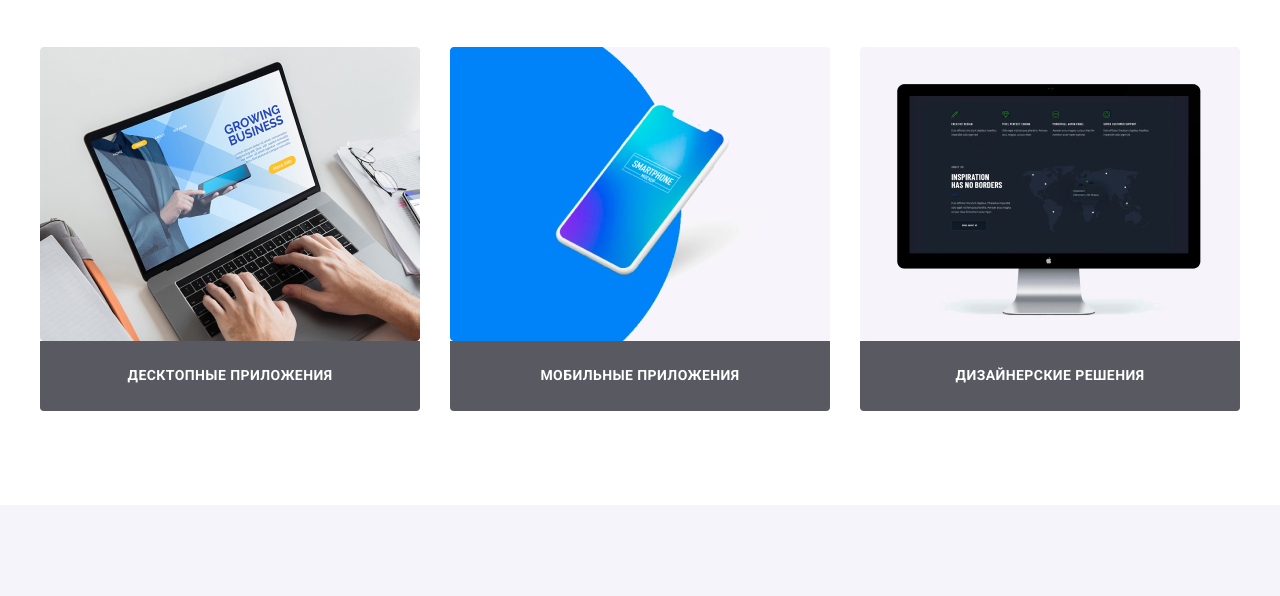
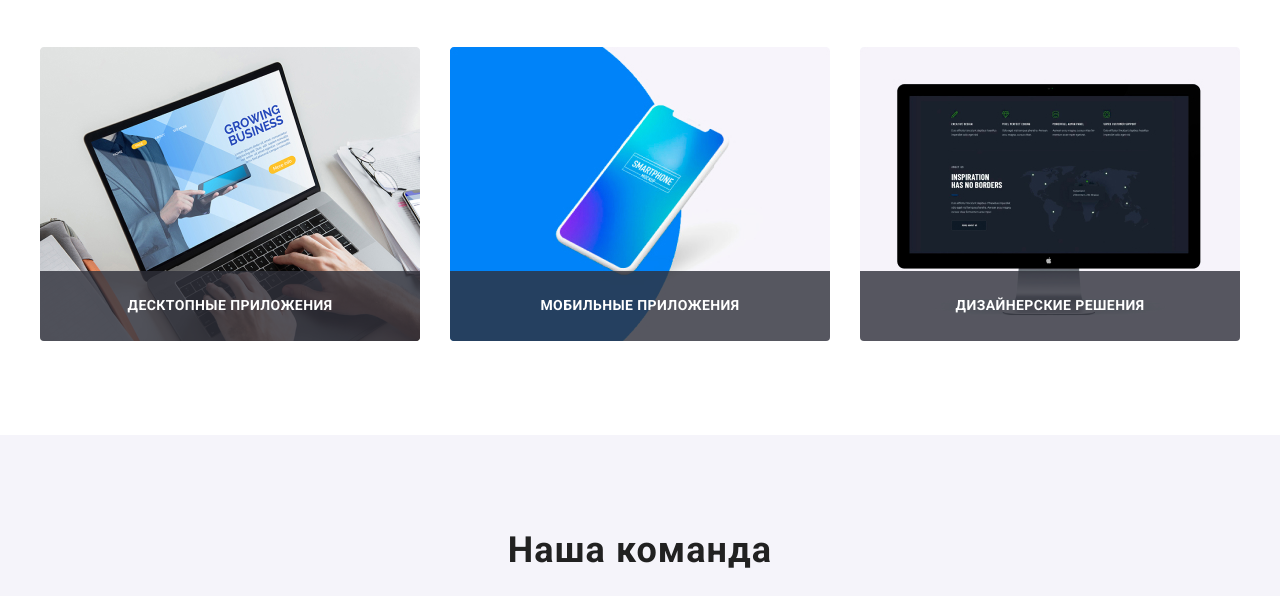
Before and after one commit to olena-kharchenko/goit-markup-hw-03, a plain HTML site: page index.html in a window 1280 px wide. Shown: the part 641-1237 px from the top of the page. Drawn offline with nearby package versions, Linux system fonts and the light colour scheme.

Commit message:
css changes

```diff
--- a/css/styles.css
+++ b/css/styles.css
@@ -273,7 +273,7 @@ p {
   display: block;
 }
 /* На будущее - текст на картинку */
-/*.img-wrap {
+.img-wrap {
   position: relative;
 }
 
@@ -282,7 +282,7 @@ p {
   left: 0;
   bottom: 0;
   width: 100%;
-} */
+}
 .subtitle {
   padding-top: 27px;
   padding-bottom: 27px;
```
